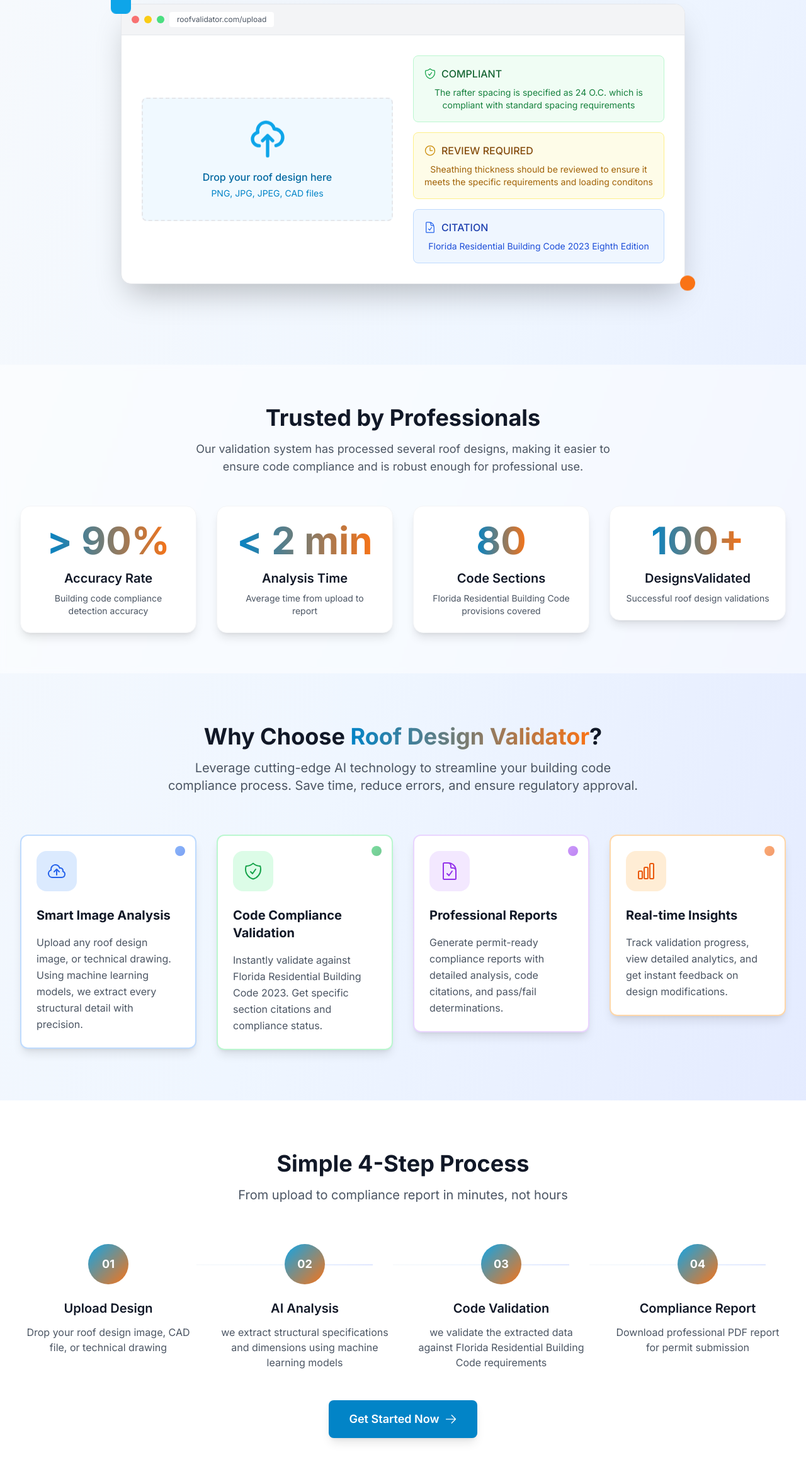
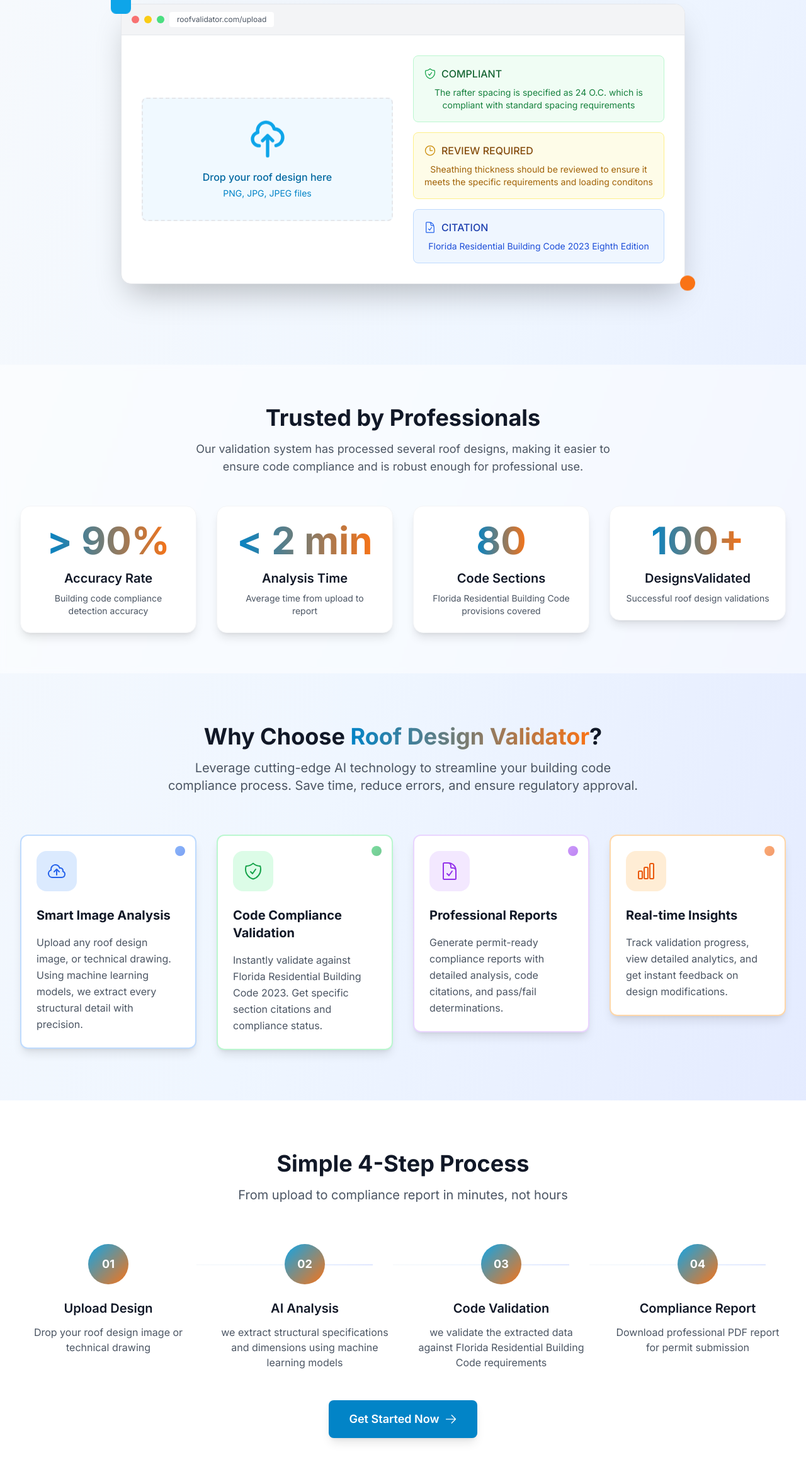
Before and after one commit to saranjv426/multi-agent, a Next.js app in the folder frontend/: page / in a window 1280 px wide. Shown: the part 811-3140 px from the top of the page at 63% size. Built offline with nearby package versions, Linux system fonts and the light colour scheme.

Commit message:
updated frontend codebase to remove cad support line

```diff
--- a/frontend/app/page.tsx
+++ b/frontend/app/page.tsx
@@ -125,7 +125,7 @@ export default function HomePage() {
     {
       step: "01",
       title: "Upload Design",
-      description: "Drop your roof design image, CAD file, or technical drawing"
+      description: "Drop your roof design image or technical drawing"
     },
     {
       step: "02",
--- a/frontend/components/HeroSection.tsx
+++ b/frontend/components/HeroSection.tsx
@@ -146,7 +146,7 @@ export default function HeroSection({ onStartValidation }: HeroSectionProps) {
                       </svg>
                     </div>
                     <p className="text-primary-700 font-medium">Drop your roof design here</p>
-                    <p className="text-sm text-primary-600 mt-1">PNG, JPG, JPEG, CAD files</p>
+                    <p className="text-sm text-primary-600 mt-1">PNG, JPG, JPEG files</p>
                   </div>
 
                   {/* Results Preview */}
--- a/frontend/components/UploadInterface.tsx
+++ b/frontend/components/UploadInterface.tsx
@@ -98,7 +98,7 @@ export default function UploadInterface({ onBack }: UploadInterfaceProps) {
       // Validate file type
       const allowedTypes = ['image/jpeg', 'image/png', 'image/gif', 'application/pdf']
       if (!allowedTypes.includes(file.type)) {
-        toast.error('Please upload an image (PNG, JPG, JPEG) or CAD file')
+        toast.error('Please upload an image (PNG, JPG, JPEG)')
         return
       }
 
@@ -393,7 +393,7 @@ export default function UploadInterface({ onBack }: UploadInterfaceProps) {
                   )}
 
                   <div className="mt-4 text-xs text-gray-500">
-                    Supports: PNG, JPG, JPEG, CAD (Max 10MB)
+                    Supports: PNG, JPG, JPEG. Max Size: 10MB
                   </div>
                 </div>
               ) : (
```
